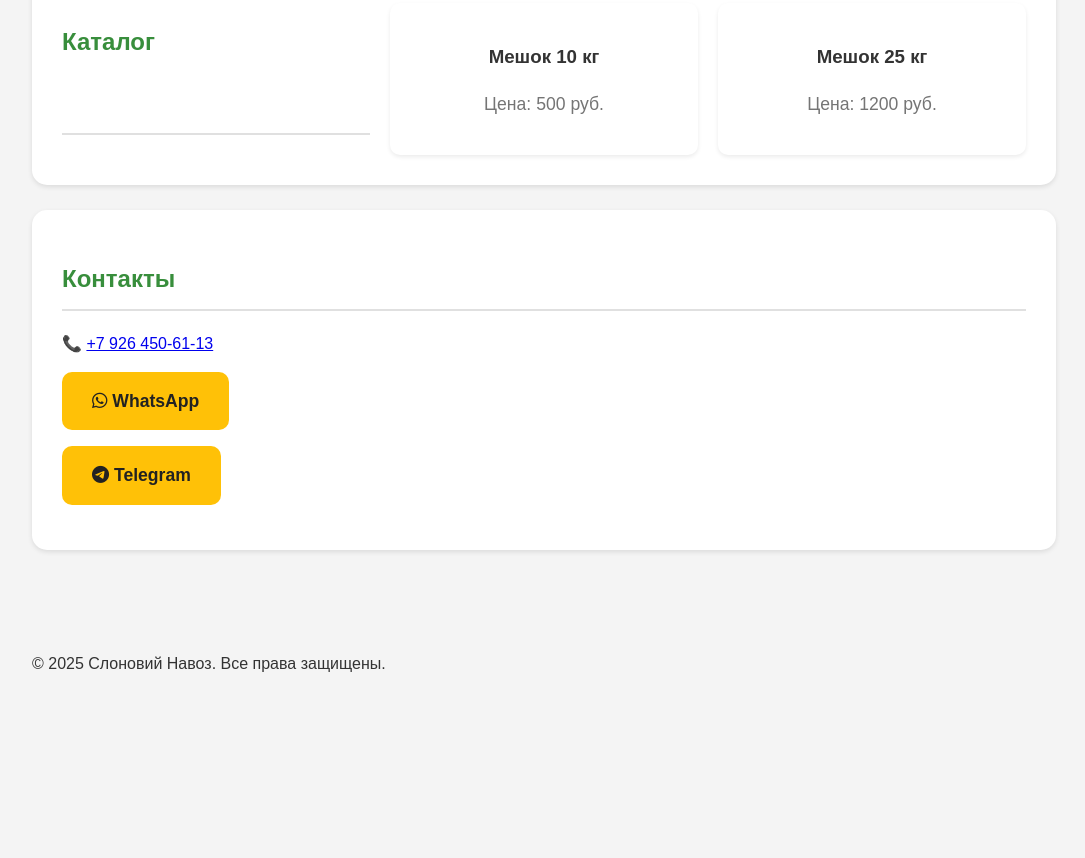
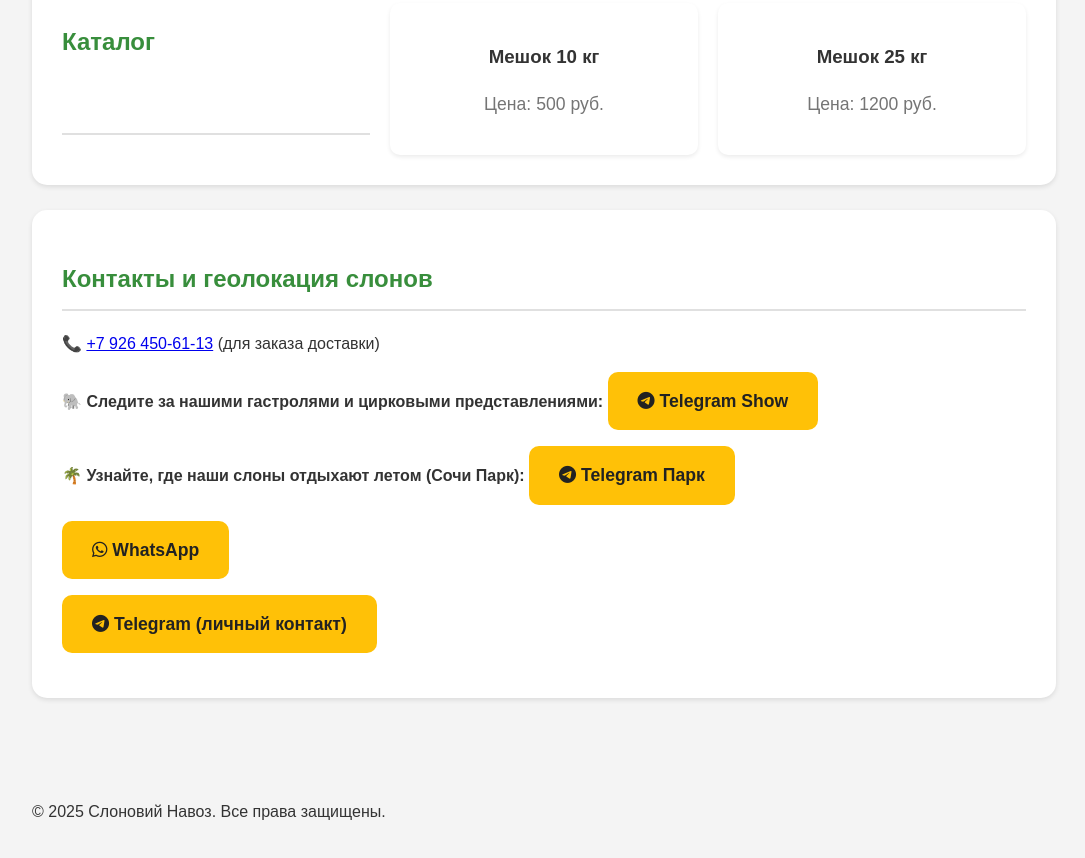
Before and after one commit to Drinkbeer228/Elephantpoop, a plain HTML site: page index.html in a window 1280 px wide. Shown: the part 1681-2539 px from the top of the page, without its empty margins (96-1181 px from the left). Before the commit the page ends 2403 px from the top, so only its background shows below. Drawn offline with Linux system fonts and the light colour scheme.

Commit message:
Update index.html

```diff
--- a/index.html
+++ b/index.html
@@ -122,12 +122,15 @@
             </div>
         </section>
 
-        <section id="contact" class="contact">
-            <h2>Контакты</h2>
-            <p>📞 <a href="tel:+79264506113">+7 926 450-61-13</a></p>
+                <section id="contact" class="contact">
+            <h2>Контакты и геолокация слонов</h2>
+            <p>📞 <a href="tel:+79264506113">+7 926 450-61-13</a> (для заказа доставки)</p>
+            <p>🐘 <strong>Следите за нашими гастролями и цирковыми представлениями:</strong> <a href="https://t.me/elephantshow" class="btn"><i class="fab fa-telegram-plane"></i> Telegram Show</a></p>
+            <p>🌴 <strong>Узнайте, где наши слоны отдыхают летом (Сочи Парк):</strong> <a href="https://t.me/elephantparkrussia" class="btn"><i class="fab fa-telegram-plane"></i> Telegram Парк</a></p>
             <p><a href="https://wa.me/79264506113" class="btn"><i class="fab fa-whatsapp"></i> WhatsApp</a></p>
-            <p><a href="https://t.me/OlegOrlov24" class="btn"><i class="fab fa-telegram-plane"></i> Telegram</a></p>
+            <p><a href="https://t.me/OlegOrlov24" class="btn"><i class="fab fa-telegram-plane"></i> Telegram (личный контакт)</a></p>
         </section>
+
     </div>
 
     <footer class="container">
```
